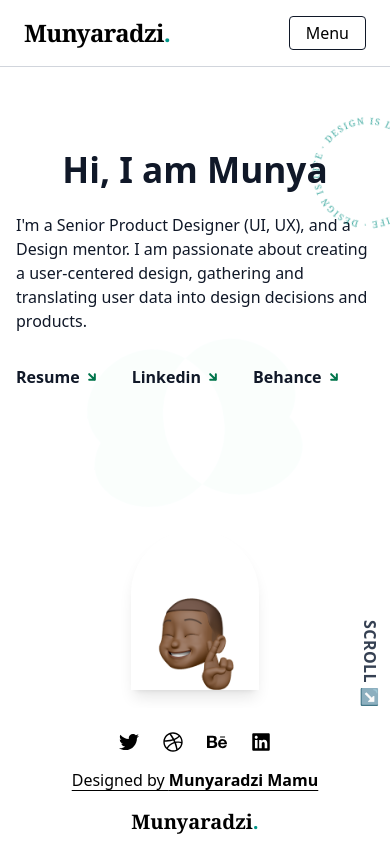
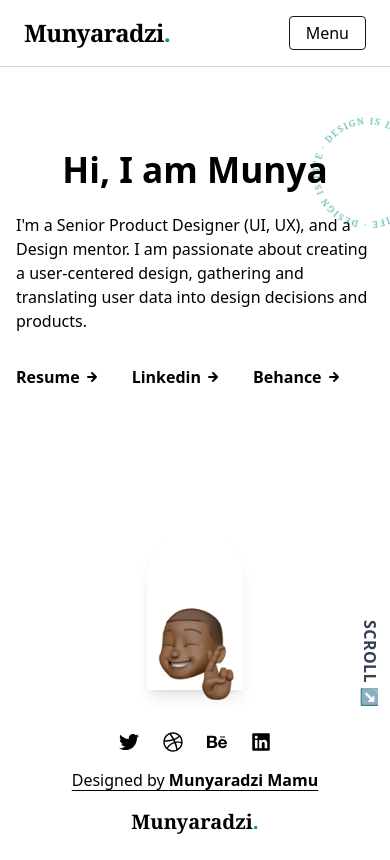
Before and after one commit to VincentMugondora/kayden-portfolio, a React (Vite) app: page / in a window 390 px wide. Built offline with nearby package versions, Linux system fonts and the light colour scheme.

Commit message:
Refactor Home component styles: update text colors for better contrast, enhance dark mode support, and adjust layout for improved responsiveness and visual appeal.

```diff
--- a/src/pages/Home.jsx
+++ b/src/pages/Home.jsx
@@ -17,56 +17,62 @@ const CircularText = () => (
 
 const Home = () => {
   return (
-    <section className="min-h-[76vh] text-gray-900 font-poppins flex flex-col justify-center px-4 md:px-20 lg:flex-row relative overflow-x-hidden" style={{ background: 'rgba(255,255,255,0.85)' }}>
+    <section className="min-h-[76vh] text-black font-poppins flex flex-col justify-center px-4 md:px-20 lg:flex-row relative overflow-x-hidden bg-white">
       {/* Left Content */}
-      <div className="flex-1 flex flex-col justify-center py-16 md:py-24 z-10">
-        <div className="relative w-fit mx-auto lg:mx-0 mb-4 flex items-center justify-center" style={{minWidth: 'max-content'}}>
-          <span className="block relative z-10">
-            <h1 className="text-5xl md:text-7xl lg:text-7xl font-bold mb-2 whitespace-nowrap inline-block align-middle relative">
+      <div className="flex-1 flex flex-col justify-center py-16 md:py-24 z-10 dark:py-20">
+        <div className="relative w-fit mx-auto lg:mx-0 mb-4 flex items-center justify-center dark:mb-6" style={{minWidth: 'max-content'}}>
+          <span className="block relative z-10 dark:hidden">
+            <h1 className="text-5xl md:text-7xl lg:text-7xl font-bold mb-2 whitespace-nowrap inline-block align-middle relative text-black">
               Hi, I am Munya
             </h1>
           </span>
+          {/* Dark mode heading */}
+          <h1 className="hidden dark:block text-black text-5xl md:text-7xl font-serif font-bold relative whitespace-nowrap">
+            Hi, I am Munya
+          </h1>
           {/* CircularText at the end of Munya, partially behind */}
           <span className="absolute right-[-40px] top-1/2 -translate-y-1/2 z-0 pointer-events-none">
             <CircularText />
           </span>
         </div>
-        <p className="md:text-xl max-w-xl mx-auto lg:mx-0 mb-8">
+        <p className="md:text-xl max-w-xl mx-auto lg:mx-0 mb-8 dark:text-black dark:text-base dark:md:text-lg dark:mb-10 dark:leading-relaxed text-black">
           I'm a Senior Product Designer (UI, UX), and a Design mentor. I am passionate about creating a user-centered design, gathering and translating user data into design decisions and products.
         </p>
-        <div className="flex flex-wrap gap-8 font-semibold text-base md:text-lg">
-          <a href="#" className="hover:underline flex items-center gap-1">
+        <div className="flex flex-wrap gap-8 font-semibold text-base md:text-lg dark:font-serif dark:text-sm dark:tracking-wide text-black">
+          <a href="#" className="group hover:underline flex items-center gap-1 text-black">
             Resume
-            <span className="arrow-rotate">
-              <svg width="16" height="16" viewBox="0 0 16 16" xmlns="http://www.w3.org/2000/svg"><path d="M4 8h8M8 4l4 4-4 4" stroke="currentColor" strokeWidth="2" fill="none" strokeLinecap="round" strokeLinejoin="round"/></svg>
+            <span className="arrow-rotate dark:hidden">
+              <svg className="transition-transform -rotate-45 group-hover:rotate-0 text-black" width="16" height="16" viewBox="0 0 16 16" xmlns="http://www.w3.org/2000/svg"><path d="M4 8h8M8 4l4 4-4 4" stroke="currentColor" strokeWidth="2" fill="none" strokeLinecap="round" strokeLinejoin="round"/></svg>
             </span>
+            <svg className="hidden dark:inline transition-transform -rotate-45 group-hover:rotate-0 text-black" width="16" height="16" viewBox="0 0 16 16"><path d="M4 8h8M8 4l4 4-4 4" stroke="currentColor" strokeWidth="2" fill="none" strokeLinecap="round" strokeLinejoin="round"/></svg>
           </a>
-          <a href="#" className="hover:underline flex items-center gap-1">
+          <a href="#" className="group hover:underline flex items-center gap-1 text-black">
             Linkedin
-            <span className="arrow-rotate">
-              <svg width="16" height="16" viewBox="0 0 16 16" xmlns="http://www.w3.org/2000/svg"><path d="M4 8h8M8 4l4 4-4 4" stroke="currentColor" strokeWidth="2" fill="none" strokeLinecap="round" strokeLinejoin="round"/></svg>
+            <span className="arrow-rotate dark:hidden">
+              <svg className="transition-transform -rotate-45 group-hover:rotate-0 text-black" width="16" height="16" viewBox="0 0 16 16" xmlns="http://www.w3.org/2000/svg"><path d="M4 8h8M8 4l4 4-4 4" stroke="currentColor" strokeWidth="2" fill="none" strokeLinecap="round" strokeLinejoin="round"/></svg>
             </span>
+            <svg className="hidden dark:inline transition-transform -rotate-45 group-hover:rotate-0 text-black" width="16" height="16" viewBox="0 0 16 16"><path d="M4 8h8M8 4l4 4-4 4" stroke="currentColor" strokeWidth="2" fill="none" strokeLinecap="round" strokeLinejoin="round"/></svg>
           </a>
-          <a href="#" className="hover:underline flex items-center gap-1">
+          <a href="#" className="group hover:underline flex items-center gap-1 text-black">
             Behance
-            <span className="arrow-rotate">
-              <svg width="16" height="16" viewBox="0 0 16 16" xmlns="http://www.w3.org/2000/svg"><path d="M4 8h8M8 4l4 4-4 4" stroke="currentColor" strokeWidth="2" fill="none" strokeLinecap="round" strokeLinejoin="round"/></svg>
+            <span className="arrow-rotate dark:hidden">
+              <svg className="transition-transform -rotate-45 group-hover:rotate-0 text-black" width="16" height="16" viewBox="0 0 16 16" xmlns="http://www.w3.org/2000/svg"><path d="M4 8h8M8 4l4 4-4 4" stroke="currentColor" strokeWidth="2" fill="none" strokeLinecap="round" strokeLinejoin="round"/></svg>
             </span>
+            <svg className="hidden dark:inline transition-transform -rotate-45 group-hover:rotate-0 text-black" width="16" height="16" viewBox="0 0 16 16"><path d="M4 8h8M8 4l4 4-4 4" stroke="currentColor" strokeWidth="2" fill="none" strokeLinecap="round" strokeLinejoin="round"/></svg>
           </a>
         </div>
       </div>
-
       {/* Right Content */}
-      <div className="flex-1 flex justify-center items-center relative mt-10 lg:mt-0 z-10">
-        <div className="w-44 h-56 md:w-56 md:h-72 bg-white dark:bg-[#18181b] rounded-t-full rounded-b-none flex items-end justify-center overflow-hidden relative shadow-lg">
+      <div className="flex-1 flex justify-center items-center relative mt-10 lg:mt-0 z-10 dark:mt-12">
+        <div className="w-44 h-56 md:w-64 md:h-82 bg-white dark:bg-white rounded-t-full rounded-b-none flex items-end justify-center relative shadow-lg dark:rounded-t-[100px] dark:shadow-xl">
           <img
             src={Icon}
             alt="Munya Emoji"
-            className="w-40 h-40 md:w-64 md:h-64 object-contain mb-0"
+            className="w-40 h-40 md:w-64 md:h-72 object-contain mb-[-10px]"
           />
         </div>
         {/* Scroll Indicator */}
-        <p className="absolute right-[-40px] bottom-8 rotate-90 text-base text-gray-700 tracking-wide font-semibold">
+        <p className="absolute right-[-40px] bottom-8 rotate-90 text-base text-gray-700 tracking-wide font-semibold dark:text-sm dark:text-gray-400 text-black">
           SCROLL <span aria-hidden>↗</span>
         </p>
       </div>
```
